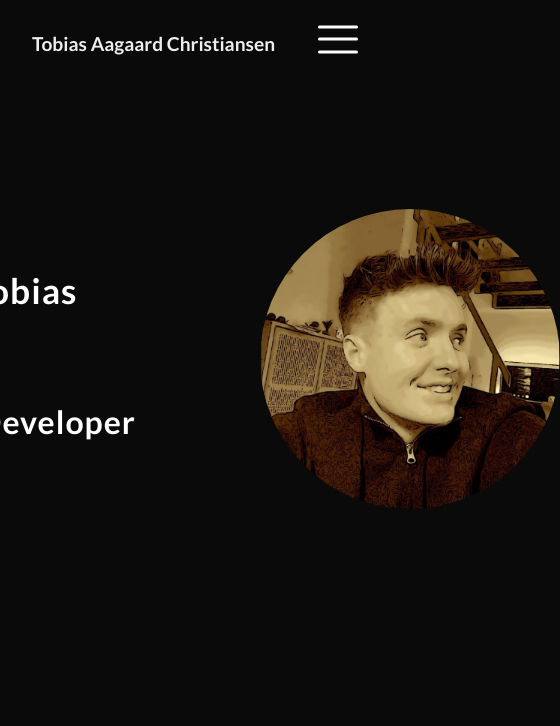
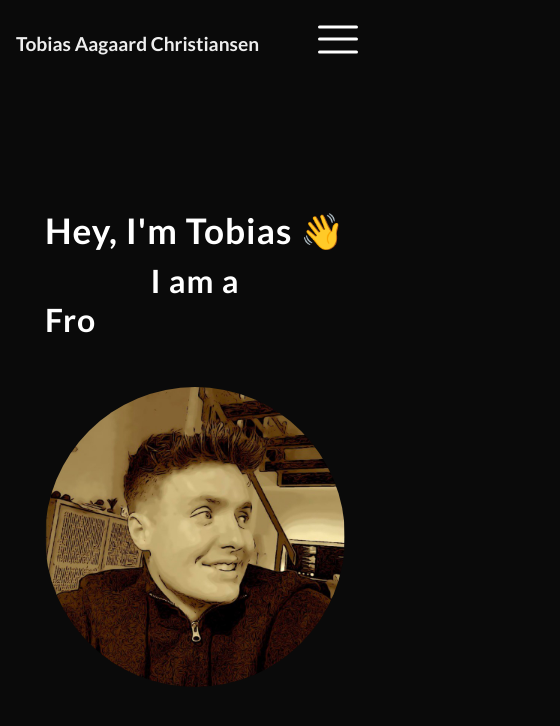
Before and after one commit to TobiasAagaard/portfolio, a React (Vite) app in the folder Frontend/: page / in a window 390 px wide. Shown: the top 726 px of the page, 560 px wide, since content can reach past the window. Built offline with nearby package versions, Linux system fonts and the light colour scheme.

Commit message:
header section done

```diff
--- /dev/null
+++ b/Frontend/src/Components/Header/Header.scss
@@ -0,0 +1,56 @@
+header {
+    max-width: 1200px;
+    margin: 15vh auto;
+    display: flex;
+    align-items: center;
+    justify-content: center;
+    gap: 10rem;
+    h2:first-child {
+        font-size: 2.8rem;
+    }
+    h2 {
+        margin: 0 0 0.5rem 0;
+        padding: 0;
+        color: #fff;
+        font-size: 2.5rem;
+        letter-spacing: 1px;
+    }
+    .writerBox {
+        display: inline-block;
+        width: 300px;
+        white-space: nowrap;
+    }
+
+    img {
+        border-radius: 50%;
+        width: 300px;
+    }
+}
+
+@media only screen and (max-width: 940px) {
+    header {
+        gap: 2.5rem;
+        h2:first-child{
+            font-size: 1.8rem;
+        }
+        h2 {
+            font-size: 1.6rem;
+        }
+    }
+}
+
+@media only screen and (max-width: 800px) {
+    header {
+        flex-direction: column;
+        h2:first-child{
+            font-size: 2.2rem;
+        }
+        h2 {
+            font-size: 2rem;
+            text-align: center;
+            .writerBox {
+                text-align: left;
+            }
+        }
+    }
+}
--- /dev/null
+++ b/Frontend/src/Components/Header/Header.tsx
@@ -0,0 +1,47 @@
+import { useTranslation } from "react-i18next"
+import { useTypewriter} from "react-simple-typewriter"
+import { motion } from "framer-motion";
+import myImg from "../../assets/mig.jpg"
+import "./Header.scss"
+
+
+export const Header: React.FC = () => {
+    const {t} = useTranslation();
+    const words:string[] = [
+
+        t("typewriter.first"),
+        t("typewriter.second"),
+        t("typewriter.third")
+    ];
+
+    const [text] = useTypewriter({
+        words,
+        loop: true,
+        typeSpeed: 120,
+        delaySpeed: 2500,
+
+    });
+    return (
+        <motion.header
+        initial={{ opacity: 0, y: -20 }}
+        animate={{ opacity: 1, y: 0 }}
+        transition={{ duration: 1, ease: "easeOut" }} >
+            <article>
+                <motion.h2
+                    initial={{ opacity: 0, x: -20 }}
+                    animate={{ opacity: 1, x: 0 }}
+                    transition={{ duration: 1.2, ease: "easeOut", delay: 0.2 }}>{t('welcomeMessage')}</motion.h2>
+                <motion.h2
+                    initial={{ opacity: 0, x: -20 }}
+                    animate={{ opacity: 1, x: 0 }}
+                    transition={{ duration: 1.2, ease: "easeOut", delay: 0.4 }}>{t('introText')}{" "}<span className="writerBox">{text?.toString() || "\u00A0"}</span></motion.h2>
+            </article>
+            <motion.img src={myImg}
+             width={"200px"}
+             alt="Image of me"
+             initial={{ opacity: 0}}
+             animate={{ opacity: 1}}
+             transition={{ duration: 1.2, ease: "easeOut", delay: 0.6 }}/>
+        </motion.header>
+    )
+}
--- a/Frontend/src/Components/Navbar/Navbar.scss
+++ b/Frontend/src/Components/Navbar/Navbar.scss
@@ -45,6 +45,9 @@
   @media only screen and (max-width: 880px) {
     .mainNav {
       padding-bottom: 2rem;
+      h1 {
+        left: 1rem;
+      }
       .mainUl {
         display: none;
       }
--- a/Frontend/src/Pages/Frontpage/Frontpage.scss
+++ /dev/null
@@ -1,30 +0,0 @@
-header {
-    max-width: 1200px;
-    margin: 15vh auto;
-    display: flex;
-    align-items: center;
-    justify-content: center;
-    gap: 10rem;
-    h2:first-child {
-        font-size: 2.2rem;
-    }
-    h2 {
-        margin: 0 0 0.5rem 0;
-        padding: 0;
-        color: #fff;
-        font-size: 2rem;
-        letter-spacing: 1px;
-    }
-    .writerBox {
-
-        border-radius: 50px;
-        display: inline-block;
-        width: 270px; /* Adjust width to fit the longest expected text */
-        white-space: nowrap; /* Prevents text wrapping */
-    }
-
-    img {
-        border-radius: 50%;
-        width: 300px;
-    }
-}
--- a/Frontend/src/Pages/Frontpage/Frontpage.tsx
+++ b/Frontend/src/Pages/Frontpage/Frontpage.tsx
@@ -1,32 +1,8 @@
-import { useTranslation } from "react-i18next"
-import { useTypewriter} from "react-simple-typewriter"
-import myImg from "../../assets/mig.jpg"
-import "./Frontpage.scss"
+import { Header } from "../../Components/Header/Header"
 
 
 export const Frontend: React.FC = () => {
-    const {t} = useTranslation();
-    const words:string[] = [
-
-        t("typewriter.first"),
-        t("typewriter.second"),
-        t("typewriter.third")
-    ];
-
-    const [text] = useTypewriter({
-        words,
-        loop: true,
-        typeSpeed: 100,
-        delaySpeed: 5500,
-
-    });
     return (
-        <header>
-            <article>
-                <h2>{t('welcomeMessage')}</h2>
-                <h2>{t('introText')}{" "}<span className="writerBox">{text?.toString() || "\u00A0"}</span></h2>
-            </article>
-            <img src={myImg} width={"200px"} alt="" />
-        </header>
+        <Header />
     )
 }
```
